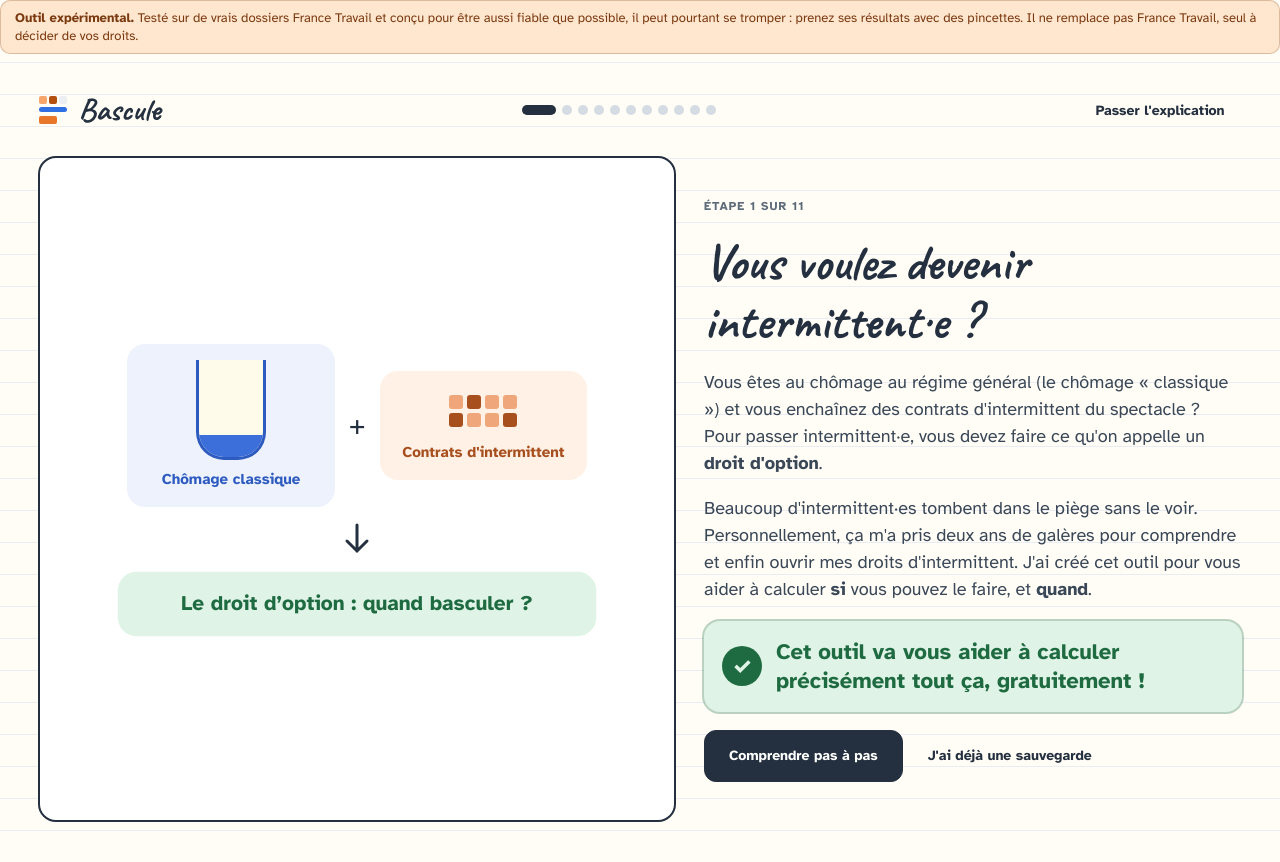
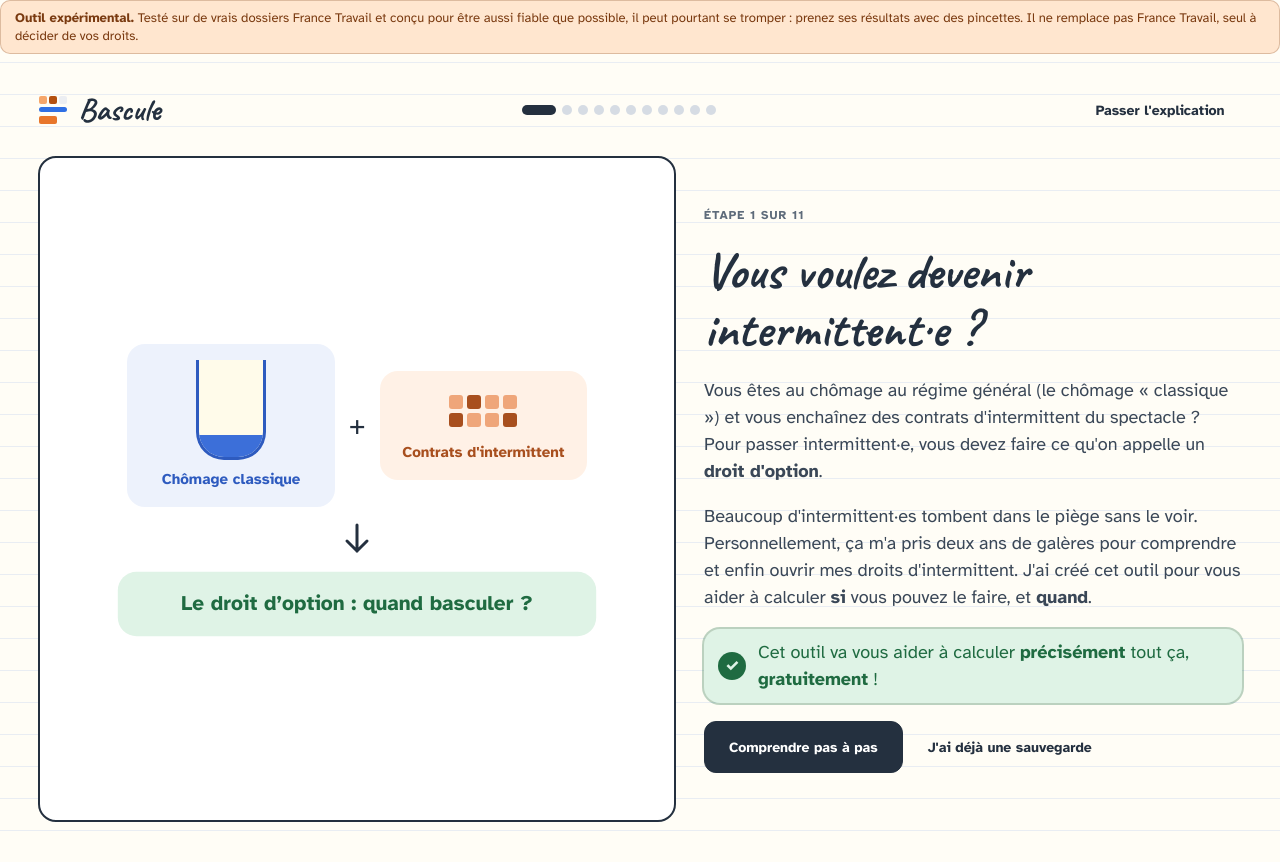
Before and after one commit to phileastv/cachet, a React (Vite) app: page / in a window 1280 px wide. Built offline with nearby package versions, Linux system fonts and the light colour scheme.

Commit message:
Accueil : promesse à la taille du texte courant

```diff
--- a/src/styles.css
+++ b/src/styles.css
@@ -384,7 +384,7 @@ table.data td.mark-known { background: var(--chom-bg) !important; color: var(--c
 .guide-cta > svg { flex: none; width: 26px; height: 26px; }
 
 /* Accueil : promesse mise en avant */
-.ob-promise { display: flex; align-items: center; gap: 14px; padding: 16px 18px; border-radius: 16px; background: var(--ok-bg); color: var(--ok-ink); box-shadow: 0 0 0 2px color-mix(in srgb, var(--ok-ink) 30%, transparent); }
-.ob-promise > span { flex: none; display: grid; place-items: center; width: 40px; height: 40px; border-radius: 50%; background: var(--ok-ink); color: var(--ok-bg); font-size: 22px; font-weight: 800; }
-.ob-promise p { margin: 0; font-size: clamp(18px, 2.2vw, 22px); line-height: 1.35; font-weight: 600; }
+.ob-promise { display: flex; align-items: center; gap: 12px; padding: 10px 14px; border-radius: 16px; background: var(--ok-bg); color: var(--ok-ink); box-shadow: 0 0 0 2px color-mix(in srgb, var(--ok-ink) 30%, transparent); }
+.ob-promise > span { flex: none; display: grid; place-items: center; width: 28px; height: 28px; border-radius: 50%; background: var(--ok-ink); color: var(--ok-bg); font-size: 16px; font-weight: 800; }
+.ob .ob-promise p.lead { margin: 0; color: inherit; }
 .ob-pill { font-size: 11px; font-weight: 800; padding: 3px 10px; border-radius: 99px; background: var(--ok-bg); color: var(--ok-ink); }
--- a/src/ui/Onboarding.tsx
+++ b/src/ui/Onboarding.tsx
@@ -117,7 +117,7 @@ function Body({ step }: { step: number }) {
         <P>Beaucoup d'intermittent·es tombent dans le piège sans le voir. Personnellement, ça m'a pris deux ans de galères pour comprendre et enfin ouvrir mes droits d'intermittent. J'ai créé cet outil pour vous aider à calculer <strong>si</strong> vous pouvez le faire, et <strong>quand</strong>.</P>
         <div className="ob-promise">
           <span aria-hidden="true">✓</span>
-          <p>Cet outil va vous aider à calculer <strong>précisément</strong> tout ça, <strong>gratuitement</strong> !</p>
+          <p className="lead">Cet outil va vous aider à calculer <strong>précisément</strong> tout ça, <strong>gratuitement</strong> !</p>
         </div>
       </>;
     case 1:
```
